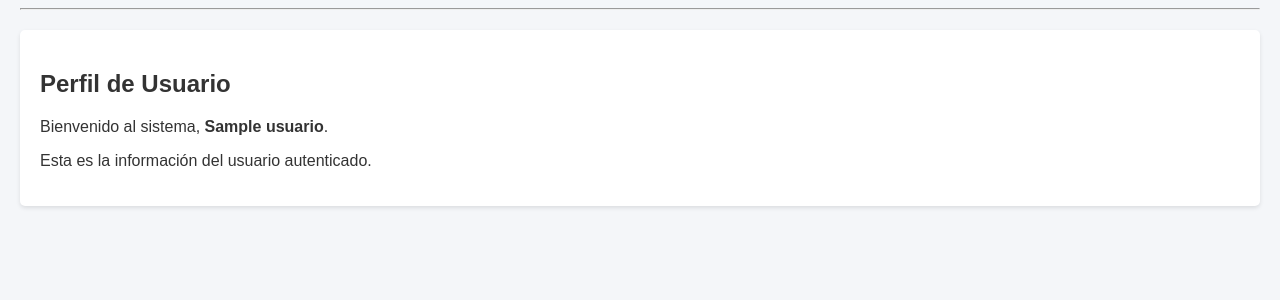
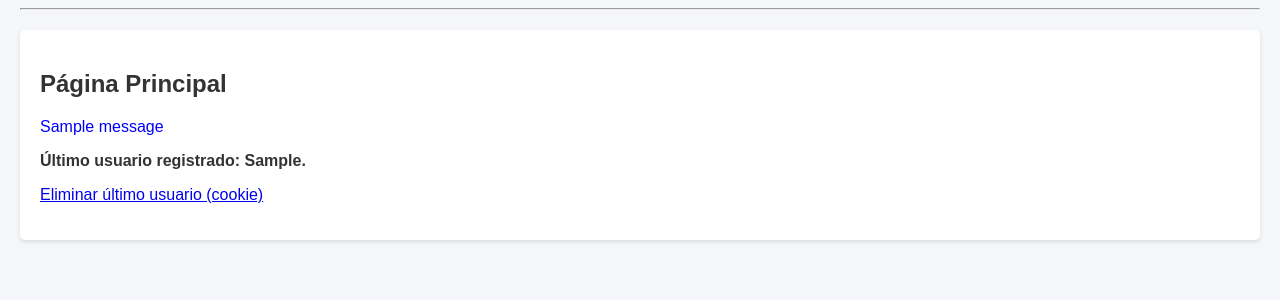
Before and after one commit to brandonSolari/TE2_portal_biblioteca, a Flask app: template templates/index.html in a window 1280 px wide. Shown: the part 106-406 px from the top of the page. Run offline with Flask 3, Linux system fonts and the light colour scheme; the template is opened without the code that fills it: most values are stand-ins (such as "Sample title", 1, 10 or a date in 2020); one stand-in notice (Sample message) is shown.

Commit message:
Implementa de  cookie

```diff
--- a/app.py
+++ b/app.py
@@ -1,4 +1,4 @@
-from flask import Flask, render_template, request, redirect, url_for, session, flash
+from flask import Flask, render_template, request, redirect, url_for, session, flash, make_response
 
 app = Flask(__name__)
 app.secret_key = 'clave_secreta_examen'
@@ -15,27 +15,33 @@ lista_libros = [
     {"titulo": "Inteligencia Artificial", "autor": "Pedro García", "disponibles": 0}
 ]
 
+
+
 @app.route('/')
 def index():
-    return render_template('index.html')
+    ultimo_usuario = request.cookies.get('ultimo_usuario')
+    return render_template('index.html', ultimo_usuario=ultimo_usuario)
 
 @app.route('/login', methods=['GET', 'POST'])
 def login():
     if request.method == 'POST':
         user = request.form.get('usuario')
         password = request.form.get('contrasena')
-        # Verificar si el usuario existe y la contraseña coincide
+
         if user in usuarios and usuarios[user] == password:
             session['usuario'] = user
             flash(f'¡Bienvenido, {user}!', 'success')
-            return redirect(url_for('libros'))
+
+            resp = make_response(redirect(url_for('libros')))
+            resp.set_cookie('ultimo_usuario', user)
+            return resp
         else:
             flash('Usuario o contraseña incorrectos.', 'danger')
 
     return render_template('login.html')
 
 @app.route('/libros')
-def libros(): # La función vuelve a llamarse 'libros'
+def libros():
     return render_template('libros.html', libros=lista_libros)
 
 @app.route('/perfil')
@@ -51,5 +57,13 @@ def logout():
     session.pop('usuario', None)
     return redirect(url_for('index'))
 
+#eliminar la cookie
+@app.route('/eliminar_cookie')
+def eliminar_cookie():
+    resp = make_response(redirect(url_for('index')))
+    resp.set_cookie('ultimo_usuario', '', expires=0) # Borra la cookie expirándola al instante
+    flash('La cookie de último usuario ha sido eliminada.', 'info')
+    return resp
+
 if __name__ == '__main__':
     app.run(debug=True)
--- a/templates/index.html
+++ b/templates/index.html
@@ -1,6 +1,22 @@
 {% extends "base.html" %}
+
 {% block content %}
-    <h2>Perfil de Usuario</h2>
-    <p>Bienvenido al sistema, <strong>{{ usuario }}</strong>.</p>
-    <p>Esta es la información del usuario autenticado.</p>
+    <h2>Página Principal</h2>
+
+    <!-- Mensajes flash por si borras la cookie -->
+    {% with messages = get_flashed_messages(with_categories=true) %}
+        {% if messages %}
+            {% for category, message in messages %}
+                <p style="color: blue;">{{ message }}</p>
+            {% endfor %}
+        {% endif %}
+    {% endwith %}
+
+    <!-- Validación de la cookie solicitada por el examen -->
+    {% if ultimo_usuario %}
+        <p><strong>Último usuario registrado: {{ ultimo_usuario }}.</strong></p>
+        <p><a href="{{ url_for('eliminar_cookie') }}">Eliminar último usuario (cookie)</a></p>
+    {% else %}
+        <p>Bienvenido al Portal de Biblioteca.</p>
+    {% endif %}
 {% endblock %}
```
